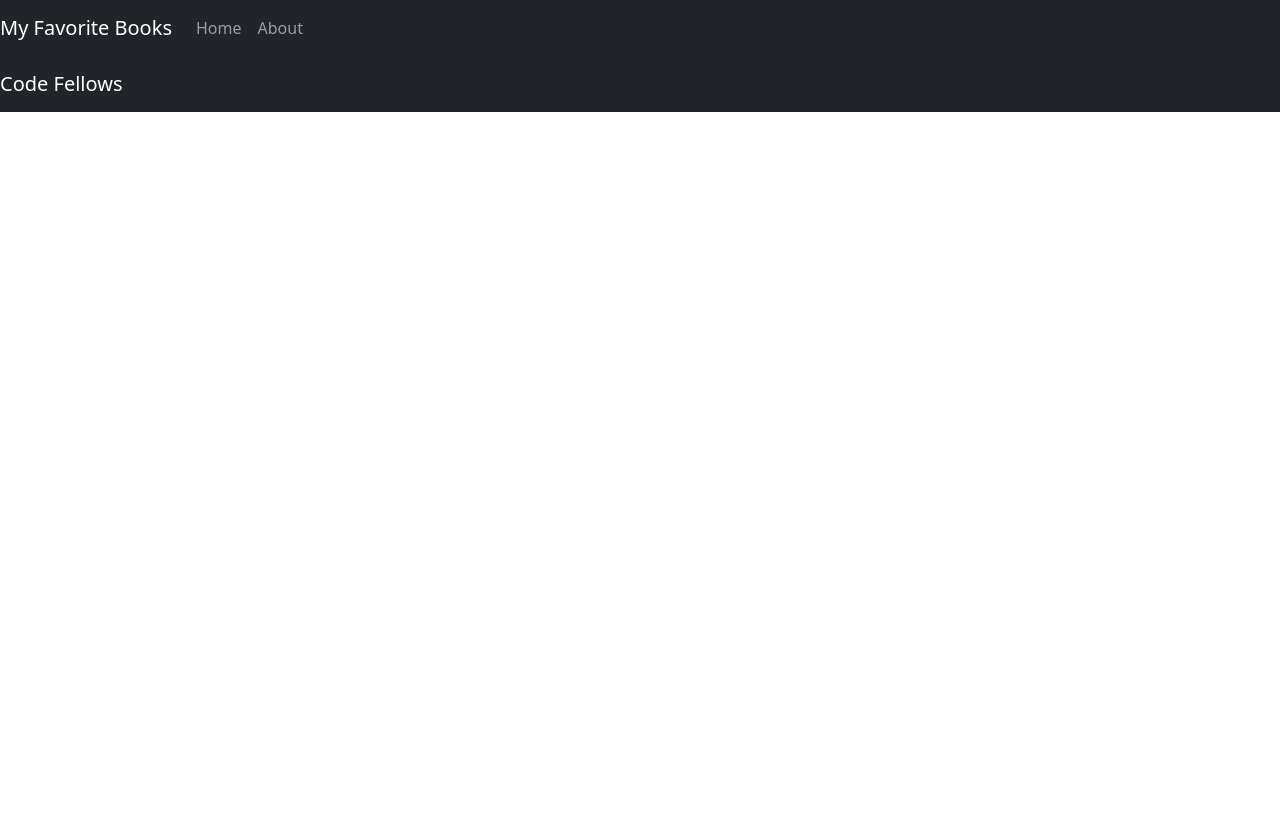
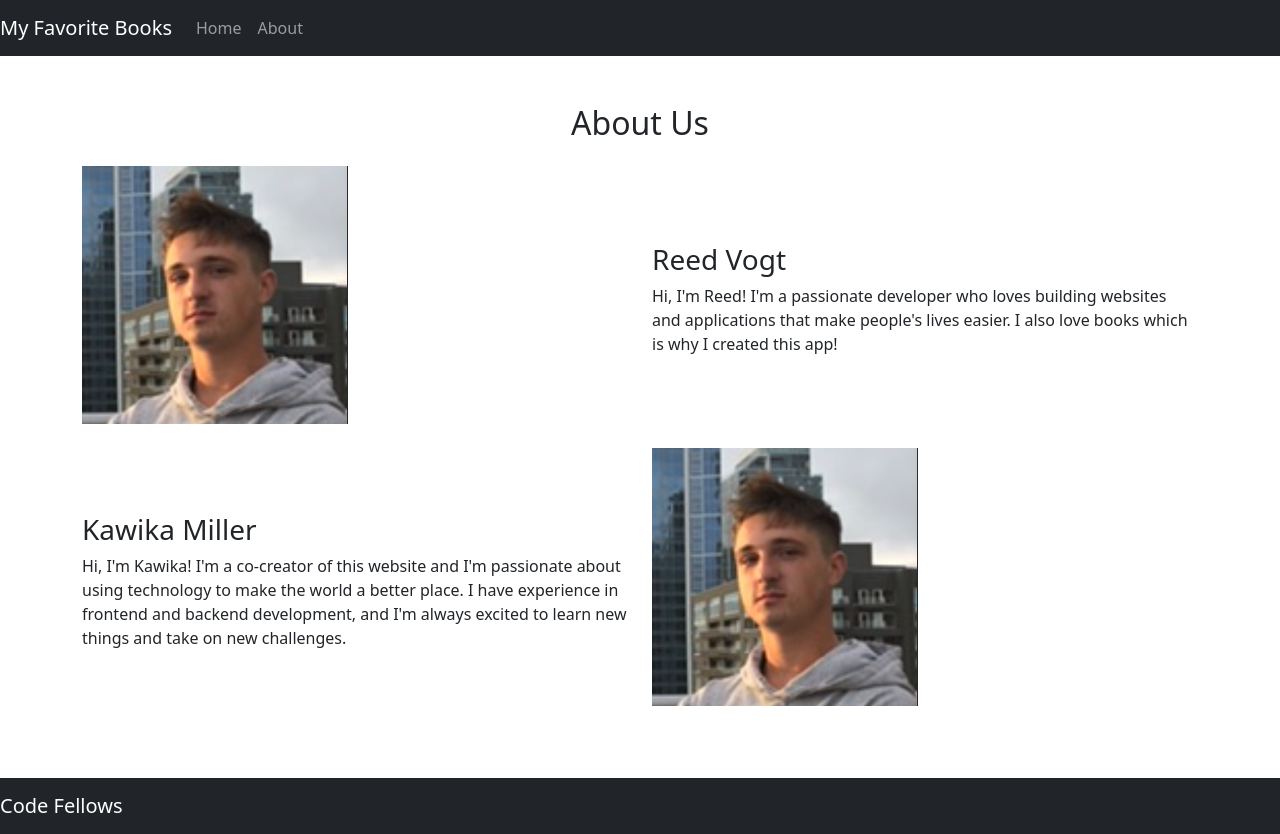
Before and after one commit to reedoooo/can-of-books, a React (Create React App) app: page /about in a window 1280 px wide. Before the commit the page ends 800 px from the top, so only its background shows below. Built offline with nearby package versions, Linux system fonts and the light colour scheme.

Commit message:
fixed about section

```diff
--- a/src/About.js
+++ b/src/About.js
@@ -1,11 +1,43 @@
 import { Component } from "react";
+import { Container, Row, Col, Image } from "react-bootstrap";
+import myPhoto from "./headshot.png";
+import coCreatorPhoto from "./headshot.png";
 
 class Profile extends Component {
-
   render() {
-    /* TODO: render information about the developers */
-    return <p>Profile page coming soon</p>
+    return (
+      <Container className="my-5">
+        <h2 className="text-center mb-4">About Us</h2>
+        <Row className="justify-content-center align-items-center">
+          <Col xs={12} md={6} className="mb-4">
+            <Image src={myPhoto} fluid />
+          </Col>
+          <Col xs={12} md={6}>
+            <h3>Reed Vogt</h3>
+            <p>
+              Hi, I'm Reed! I'm a passionate developer who loves building
+              websites and applications that make people's lives easier. I also
+              love books which is why I created this app!
+            </p>
+          </Col>
+        </Row>
+        <Row className="justify-content-center align-items-center">
+          <Col xs={12} md={6} className="mb-4 order-md-2">
+            <Image src={coCreatorPhoto} fluid />
+          </Col>
+          <Col xs={12} md={6} className="order-md-1">
+            <h3>Kawika Miller</h3>
+            <p>
+              Hi, I'm Kawika! I'm a co-creator of this website and I'm passionate
+              about using technology to make the world a better place. I have
+              experience in frontend and backend development, and I'm always
+              excited to learn new things and take on new challenges.
+            </p>
+          </Col>
+        </Row>
+      </Container>
+    );
   }
-};
+}
 
 export default Profile;
--- a/src/App.js
+++ b/src/App.js
@@ -19,7 +19,7 @@ class App extends React.Component {
           <Header />
           <Routes>
             <Route exact path="/" element={<BestBooks />}></Route>
-            <Route exact path="/" element={<About />}></Route>
+            <Route exact path="/about" element={<About />}></Route>
           </Routes>
           <Footer />
         </Router>
```
Also changed, not shown: src/headshot.png (added).
